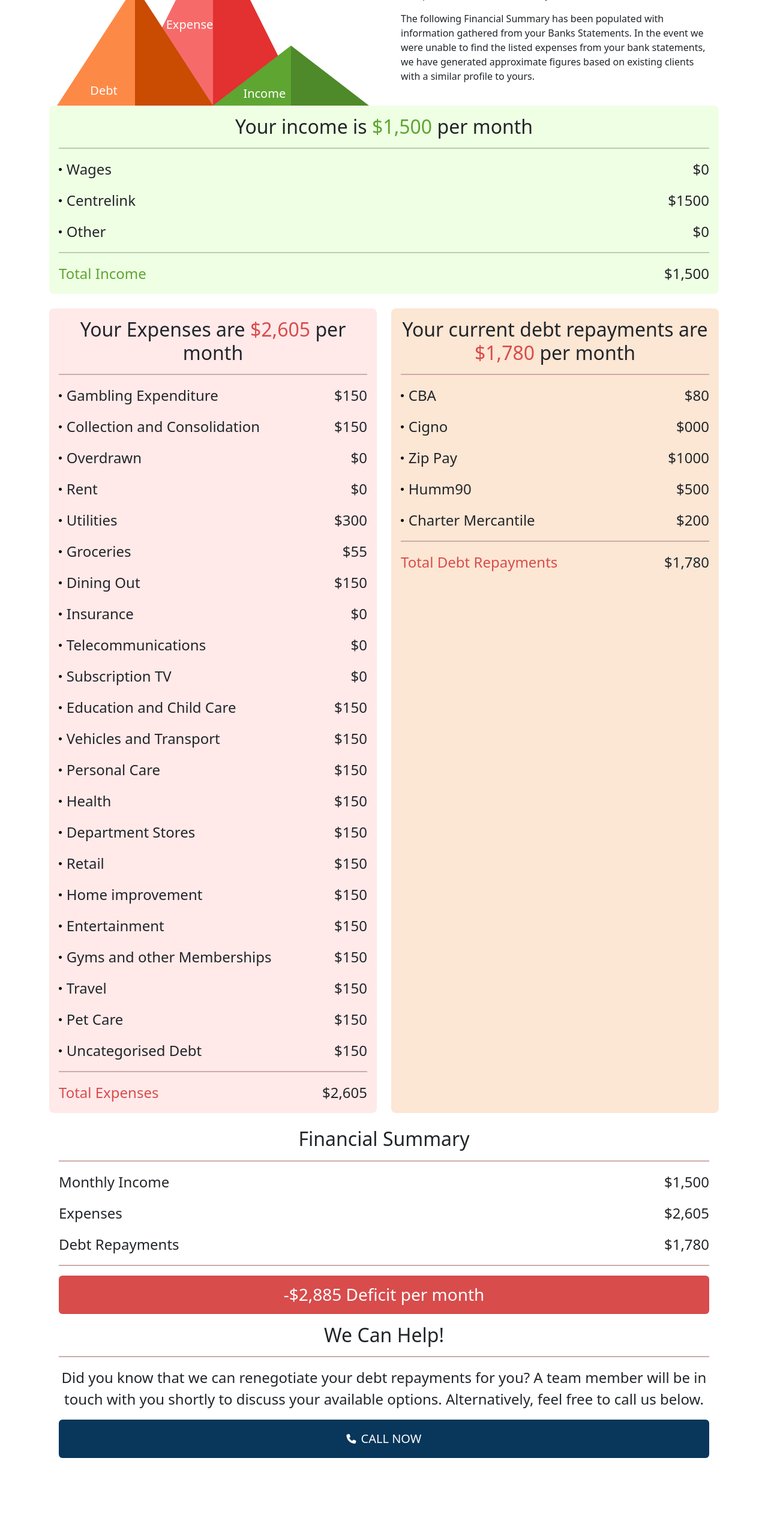
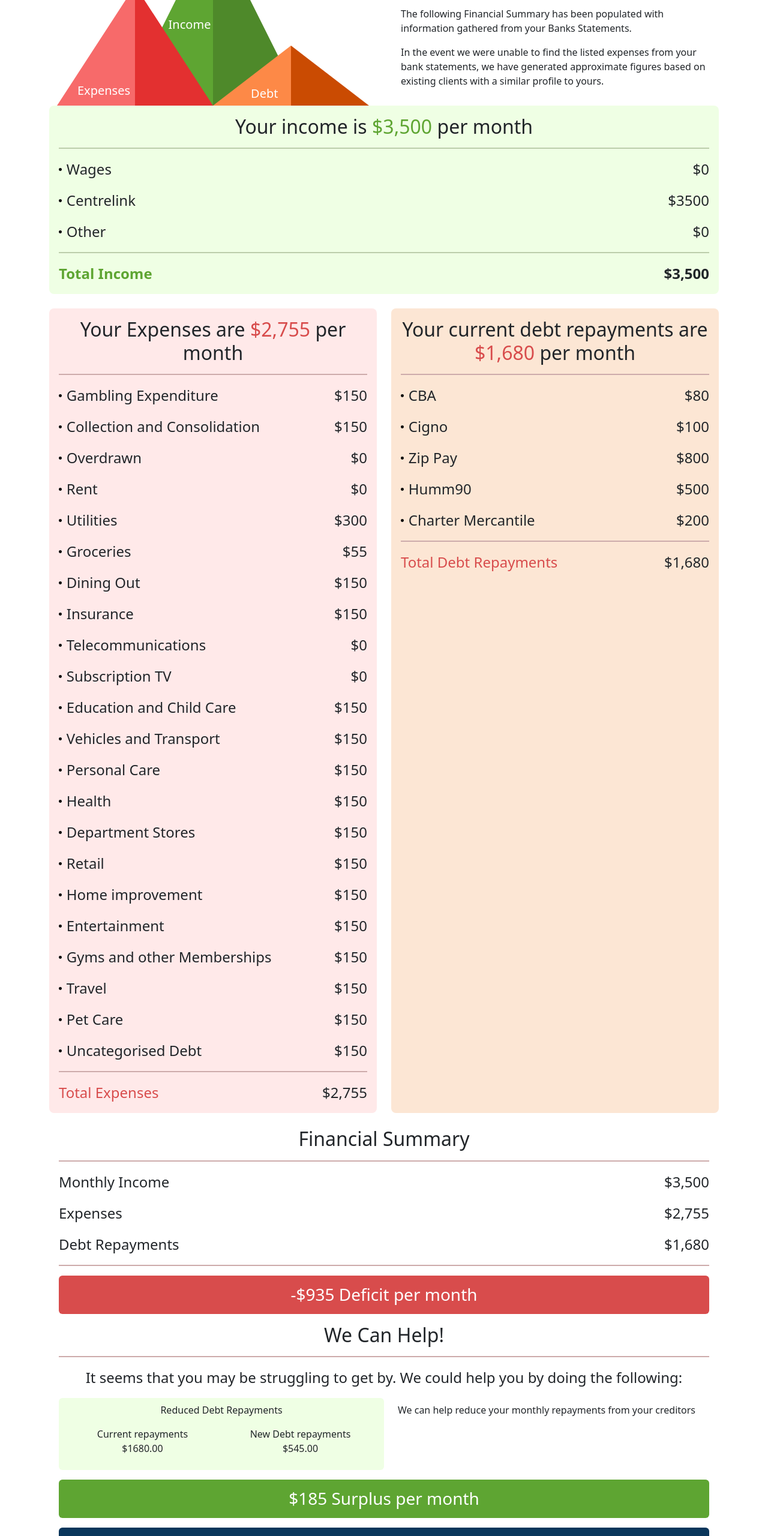
Before and after one commit to Dion-R/Report-JB, a plain HTML site: page index.html in a window 1280 px wide. Shown: the part 140-2700 px from the top of the page at 60% size. Before the commit the page ends 2650 px from the top, so only its background shows below. Drawn offline with Linux system fonts and the light colour scheme.

Commit message:
jack commit

```diff
--- a/css/custom.css
+++ b/css/custom.css
@@ -9,7 +9,19 @@
   --jb-yellow-border: #cdabab;
   --jb-blue: #09365b;
 }
-
+.grid1 {
+  display: grid;
+  grid-template-columns: 1fr 1fr;
+}
+.repayments {
+    background-color: var(--jb-light-green);
+}
+.repayments p:nth-of-type(1) {
+  grid-column: 1/3;
+}
+.bold {
+  font-weight: 600;
+}
 /* RFS */
 .text1 {
   font-size: 1.5rem;
@@ -284,7 +296,7 @@
 }
 @media screen and (max-width: 400px) {
   .text1, .text2, .text3 {
-    font-size: 0.8rem;
+    font-size: 0.7rem;
   }
   .pyramid {
     min-height: 200px;
--- a/index.html
+++ b/index.html
@@ -24,12 +24,14 @@
               We have assessed your online application and created your very own
               personal Financial Summary.
             </p>
+            <p class="mb-3">
+              The following Financial Summary has been populated with
+              information gathered from your Banks Statements.
+            </p>
             <p class="mb-0">
-              The following Financial Summary has been populated with
-              information gathered from your Banks Statements. In the event we
-              were unable to find the listed expenses from your bank statements,
-              we have generated approximate figures based on existing clients
-              with a similar profile to yours.
+              In the event we were unable to find the listed expenses from your
+              bank statements, we have generated approximate figures based on
+              existing clients with a similar profile to yours.
             </p>
           </div>
         </div>
@@ -88,7 +90,7 @@
                   class="d-flex align-items-center flex-grow-1 justify-content-between"
                 >
                   <p class="mb-0 b-l">Centrelink</p>
-                  <p class="mb-0 b-l income">$1500</p>
+                  <p class="mb-0 b-l income">$3500</p>
                 </div>
               </li>
               <li class="d-flex align-items-center gap-2 my-3">
@@ -103,10 +105,10 @@
               <div class="line-green my-3"></div>
             </ul>
             <div class="d-flex justify-content-between aling-items-center">
-              <p class="mb-0 b-l" style="color: var(--jb-green)">
+              <p class="mb-0 b-l bold" style="color: var(--jb-green)">
                 Total Income
               </p>
-              <p class="mb-0 b-l incomeSubTotal"></p>
+              <p class="mb-0 b-l incomeSubTotal bold"></p>
             </div>
           </div>
         </div>
@@ -191,7 +193,7 @@
                   class="d-flex align-items-center flex-grow-1 justify-content-between"
                 >
                   <p class="mb-0 b-l">Insurance</p>
-                  <p class="mb-0 b-l expense">$0</p>
+                  <p class="mb-0 b-l expense">$150</p>
                 </div>
               </li>
               <li class="d-flex align-items-center gap-2 my-3">
@@ -357,7 +359,7 @@
                   class="d-flex align-items-center flex-grow-1 justify-content-between"
                 >
                   <p class="mb-0 b-l">Cigno</p>
-                  <p class="mb-0 b-l debt">$000</p>
+                  <p class="mb-0 b-l debt">$100</p>
                 </div>
               </li>
               <li class="d-flex align-items-center gap-2 my-3">
@@ -366,7 +368,7 @@
                   class="d-flex align-items-center flex-grow-1 justify-content-between"
                 >
                   <p class="mb-0 b-l">Zip Pay</p>
-                  <p class="mb-0 b-l debt">$1000</p>
+                  <p class="mb-0 b-l debt">$800</p>
                 </div>
               </li>
               <li class="d-flex align-items-center gap-2 my-3">
@@ -442,12 +444,26 @@
             </div>
             <div class="line-red my-3"></div>
             <div class="my-3">
-              <p class="mb-0 text-center d-none b-l negative">
-                Did you know that we can renegotiate your debt repayments for
-                you? A team member will be in touch with you shortly to
-                discuss your available options. Alternatively, feel free to call
-                us below.
+              <p class="mb-0 text-center d-none b-l negative mb-3">
+                It seems that you may be struggling to get by. We could help you
+                by doing the following:
               </p>
+              <div class="negative grid1 text-center">
+                <div class="grid1 repayments p-2 rounded">
+                  <p>Reduced Debt Repayments</p>
+                  <p>
+                    Current repayments <br />
+                    $1680.00
+                  </p>
+                  <p>
+                    New Debt repayments <br />
+                    $545.00
+                  </p>
+                </div>
+                <p class="p-2">
+                  We can help reduce your monthly repayments from your creditors
+                </p>
+              </div>
               <p class="mb-0 text-center d-none b-l positive">
                 Based on your financial health summary, we believe that we're
                 able to help. A team member will be in touch with you shortly to
@@ -455,6 +471,12 @@
                 us below.
               </p>
             </div>
+            <h3
+              class="text-white d-flex align-items-center justify-content-center rounded mb-0 d-none negative"
+              style="background-color: var(--jb-green); height: 4rem"
+            >
+              $185 Surplus per month
+            </h3>
             <div
               class="btn d-flex align-items-center justify-content-center gap-2 text-white mt-3"
               style="
--- a/js/custom.js
+++ b/js/custom.js
@@ -221,7 +221,7 @@ array.push({
 });
 array.push({
   value: expenseCalc(),
-  type: "Expense",
+  type: "Expenses",
   color1: "#f76a6a",
   color2: "#e33030",
 });
```
Also changed, not shown: 1 other file.
